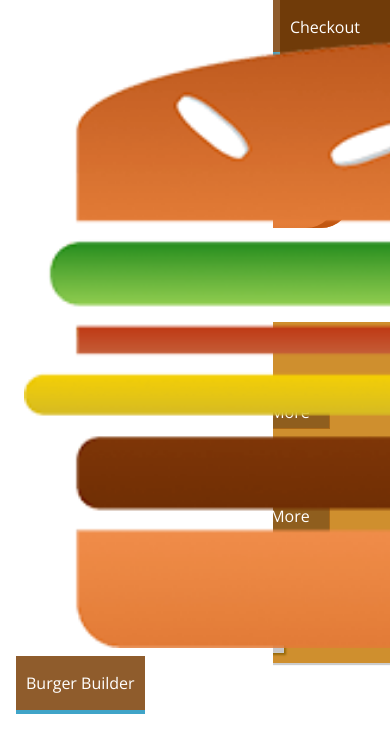
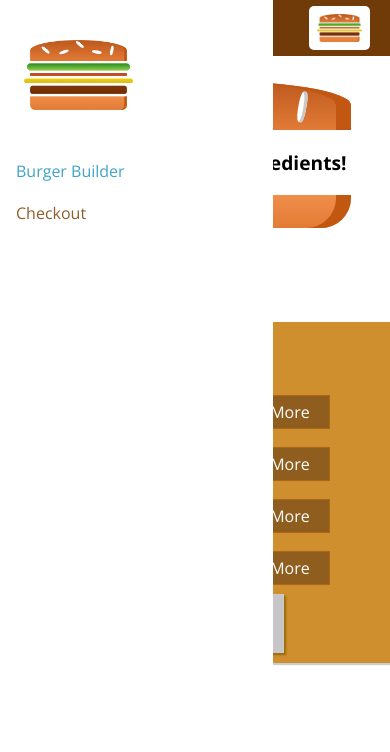
Before and after one commit to saraemanuelsson/burger-builder, a React app: page / in a window 390 px wide. Shown: the top 752 px of the page. Built offline with nearby package versions, Linux system fonts and the light colour scheme.

Commit message:
Add responsive styling for sidedrawer

```diff
--- a/src/components/Logo/Logo.css
+++ b/src/components/Logo/Logo.css
@@ -1,7 +1,7 @@
 .logo {
     background: white;
     padding: 8px;
-    height: 80%;
+    height: 100%;
     box-sizing: border-box;
     border-radius: 5px;
 }
--- a/src/components/Logo/Logo.js
+++ b/src/components/Logo/Logo.js
@@ -2,9 +2,9 @@
 import BurgerLogo from "../../assets/burger-logo.png"
 import "./Logo.css"
 
-const Logo = () => {
+const Logo = (props) => {
     return (
-        <div className="logo">
+        <div className="logo" style={{height: props.height}}>
             <img src={BurgerLogo} alt="MyBurger"/>
         </div>
     )
--- a/src/components/Navigation/NavigationItems/NavigationItem/NavigationItem.css
+++ b/src/components/Navigation/NavigationItems/NavigationItem/NavigationItem.css
@@ -1,19 +1,38 @@
+.navigationItem {
+    margin: 10px 0;
+    box-sizing: border-box;
+    display: block;
+    width: 100%;
+}
+
+.navigationItem a {
+    color: #8f5c2c;
+    text-decoration: none;
+    width: 100%;
+    box-sizing: border-box;
+    display: block;
+}
+
+.navigationItem a:hover,
+.navigationItem a:active,
+.navigationItem a.active {
+    color: #40A4C8;
+}
+
+@media (min-width: 500px) {
     .navigationItem {
         margin: 0;
-    box-sizing: border-box;
         display: flex;
         height: 100%;
+        width: auto;
         align-items: center;
     }
 
     .navigationItem a {
         color: white;
-    text-decoration: none;
         height: 100%;
         padding: 16px 10px;
         border-bottom: 4px solid transparent;
-    box-sizing: border-box;
-    display: block;
     }
 
     .navigationItem a:hover,
@@ -23,3 +42,4 @@
         border-bottom: 4px solid #40A4C8;
         color: white;
     }
+}
--- a/src/components/Navigation/NavigationItems/NavigationItems.css
+++ b/src/components/Navigation/NavigationItems/NavigationItems.css
@@ -3,6 +3,13 @@
     padding: 0;
     list-style: none;
     display: flex;
+    flex-flow: column;
     align-items: center;
     height: 100%;
 }
+
+@media (min-width: 500px) {
+    .navigationItems {
+        flex-flow: row;
+    }
+}
--- a/src/components/Navigation/SideDrawer/SideDrawer.css
+++ b/src/components/Navigation/SideDrawer/SideDrawer.css
@@ -10,6 +10,10 @@
     padding: 32px 16px;
     box-sizing: border-box;
     transition: transform 0.3s ease-out;
+}
+
+.sideDrawer .logo {
+    margin-bottom: 32px;
 }
 
 @media (min-width: 500px) {
--- a/src/components/Navigation/SideDrawer/SideDrawer.js
+++ b/src/components/Navigation/SideDrawer/SideDrawer.js
@@ -9,7 +9,7 @@
 
     return (
         <div className="sideDrawer">
-            <Logo />
+            <Logo height="11%" />
             <nav>
                 <NavigationItems />
             </nav>
--- a/src/components/Navigation/ToolBar/ToolBar.css
+++ b/src/components/Navigation/ToolBar/ToolBar.css
@@ -16,3 +16,9 @@
 .toolBar nav {
     height: 100%;
 }
+
+@media (max-width: 499px) {
+    .desktopOnly {
+        display: none;
+    }
+}
--- a/src/components/Navigation/ToolBar/ToolBar.js
+++ b/src/components/Navigation/ToolBar/ToolBar.js
@@ -8,9 +8,9 @@
     return (
         <header className="toolBar">
             <div>MENU</div>
-            <Logo />
-            <nav>
-                <NavigationItems/>
+            <Logo height="80%"/>
+            <nav className="desktopOnly">
+                <NavigationItems />
             </nav>
         </header>
     )
```
Lines whose indentation alone changed are shown as unchanged.
